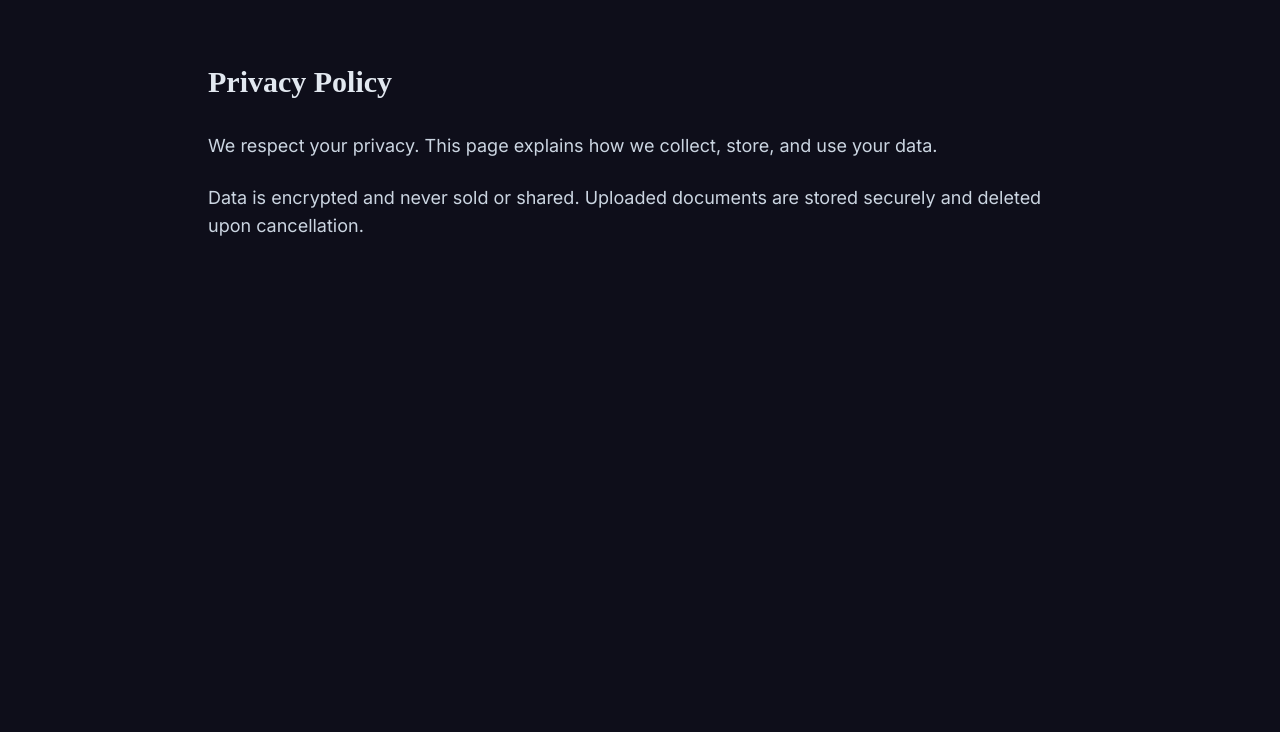
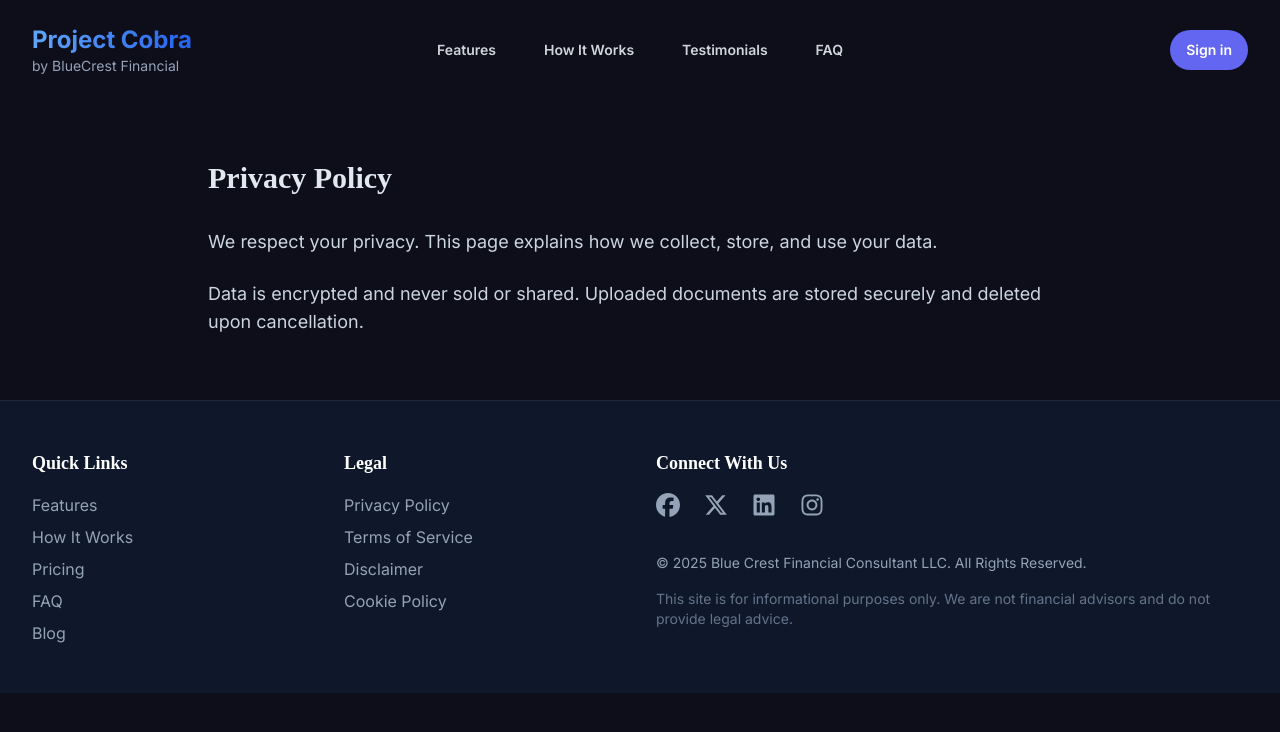
Before and after one commit to BluenSaint/Cobra-LaunchPad, a Next.js app: page /legal/privacy-policy in a window 1280 px wide. Shown: the top 732 px of the page. Built offline with nearby package versions, Linux system fonts and the light colour scheme.

Commit message:
feat: add legal layout and update client components

```diff
--- /dev/null
+++ b/src/app/legal/layout.tsx
@@ -0,0 +1,20 @@
+'use client'
+
+import Navbar from '@/components/Navbar'
+import Footer from '@/components/Footer'
+
+export default function LegalLayout({
+  children,
+}: {
+  children: React.ReactNode
+}) {
+  return (
+    <div className="min-h-screen bg-background">
+      <Navbar />
+      <main className="pt-24">
+        {children}
+      </main>
+      <Footer />
+    </div>
+  )
+}
--- a/src/app/legal/privacy-policy/page.tsx
+++ b/src/app/legal/privacy-policy/page.tsx
@@ -1,3 +1,5 @@
+'use client'
+
 export default function PrivacyPolicy() {
   return (
     <div className="max-w-4xl mx-auto px-4 py-16">
--- a/src/app/legal/terms/page.tsx
+++ b/src/app/legal/terms/page.tsx
@@ -1,3 +1,5 @@
+'use client'
+
 export default function Terms() {
   return (
     <div className="max-w-4xl mx-auto px-4 py-16">
```
